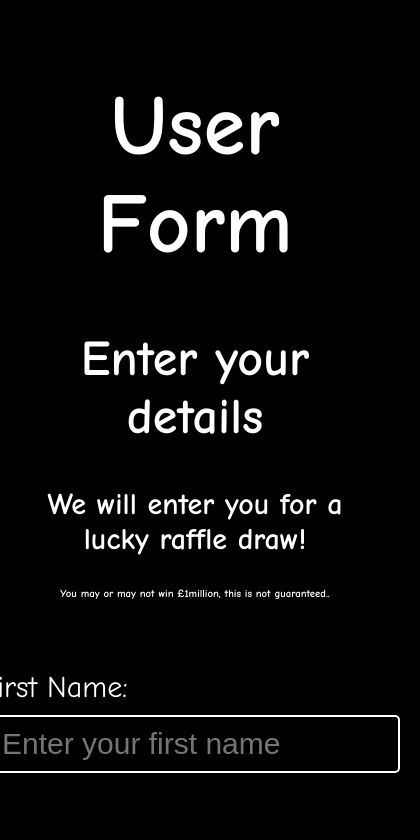
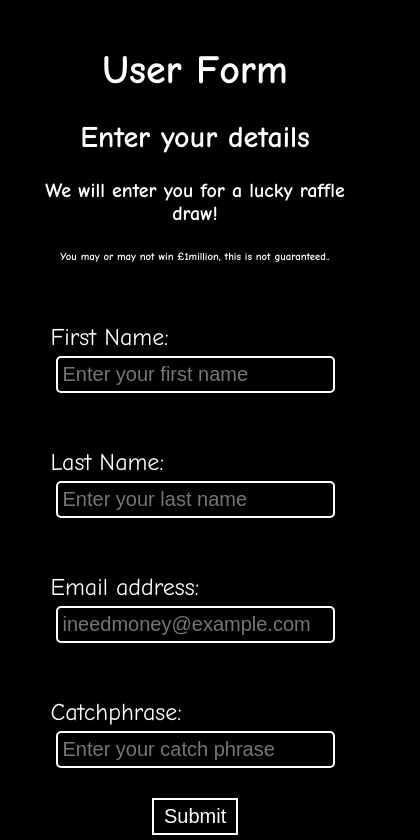
Before and after one commit to SchoolOfCode/bc14_w9_recap-task_node-express-api-Trip25, a website: page public/index.html in a window 390 px wide. Shown: the top 840 px of the page, 420 px wide, since content can reach past the window. Drawn offline with Linux system fonts and the light colour scheme.

Commit message:
added display widths to css

```diff
--- a/public/style.css
+++ b/public/style.css
@@ -1,17 +1,29 @@
 @import url('https://fonts.googleapis.com/css2?family=Comic+Neue:wght@300;400;700&family=Exo+2:wght@300;400;500;600&display=swap');
 
+:root {
+  --primary-color: #ffffff;
+  --secondary-color: #000000;
+}
 
-body{
+@media (prefers-color-scheme: light) {
+  :root {
+    --primary-color: #000000;
+    --secondary-color: #ffffff;
+  }
+}
+
+body {
   font-family: 'Comic Neue', cursive;
-    background-color: black;
-    color: white;
+  background-color: var(--primary-color);
+  color: var(--secondary-color);
   margin: 10px;
   padding: 10px;
   box-sizing: border-box;
   align-items: center;
   justify-content: center;
 }
-form{
+
+form {
   display: flex;
   flex-direction: column;
   align-items: center;
@@ -20,38 +32,40 @@ form{
   padding: 10px;
   box-sizing: border-box;
 }
-label{
+
+label {
   display: block;
   font-size: 30px;
-    color: white;
+  color: var(--secondary-color);
   margin: 25px;
   padding: 10px;
   box-sizing: border-box;
   align-items: center;
   justify-content: center;
-
 }
 
 h1, h2, h3, h6 {
   text-align: center;
 }
 
-h1{
+h1 {
   font-size: 85px;
 }
 
-h2{
+h2 {
   font-size: 50px;
 }
-h3{
+
+h3 {
   font-size: 30px;
 }
-input{
+
+input {
   font-size: 30px;
   border-radius: 5px;
-    border: 2px solid white;
-    background-color: black;
-    color: white;
+  border: 2px solid var(--secondary-color);
+  background-color: var(--primary-color);
+  color: var(--secondary-color);
   margin: 10px;
   padding: 10px;
   box-sizing: border-box;
@@ -62,20 +76,93 @@ input{
 article > h4, section {
   text-align: center;
 }
-ul{
+
+ul {
   list-style: none;
 }
-#submitBtn{
+
+#submitBtn {
   border-radius: 1%;
-    border: 2px solid white;
-    background-color: black;
-    color:aliceblue;
+  border: 2px solid var(--secondary-color);
+  background-color: var(--primary-color);
+  color: var(--secondary-color);
   font-size: 30px;
   contain: content;
 }
-#submitBtn:hover{
-    background-color: white;
-    color: black;
+
+#submitBtn:hover {
+  background-color: var(--secondary-color);
+  color: var(--primary-color);
   contain: content;
   transform: scale(1.1);
 }
+
+/* Dark mode styles */
+@media (prefers-color-scheme: dark) {
+  body {
+    --primary-color: #000000;
+    --secondary-color: #ffffff;
+  }
+
+  input {
+    border-color: var(--secondary-color);
+  }
+
+  #submitBtn {
+    border-color: var(--secondary-color);
+  }
+}
+
+/* Responsive styles */
+@media screen and (max-width: 768px) {
+  h1 {
+    font-size: 60px;
+  }
+
+  h2 {
+    font-size: 40px;
+  }
+
+  h3 {
+    font-size: 25px;
+  }
+
+  input {
+    font-size: 24px;
+    padding: 8px;
+  }
+
+  #submitBtn {
+    font-size: 24px;
+    padding: 8px 16px;
+  }
+}
+@media screen and (max-width: 480px) {
+    h1 {
+      font-size: 40px;
+    }
+
+    h2 {
+      font-size: 30px;
+    }
+
+    h3 {
+      font-size: 20px;
+    }
+
+    label {
+      font-size: 24px;
+      margin: 15px;
+    }
+
+    input {
+      font-size: 20px;
+      margin: 5px;
+      padding: 5px;
+    }
+
+    #submitBtn {
+      font-size: 20px;
+      padding: 5px 10px;
+    }
+  }
```
Lines whose indentation alone changed are shown as unchanged.
